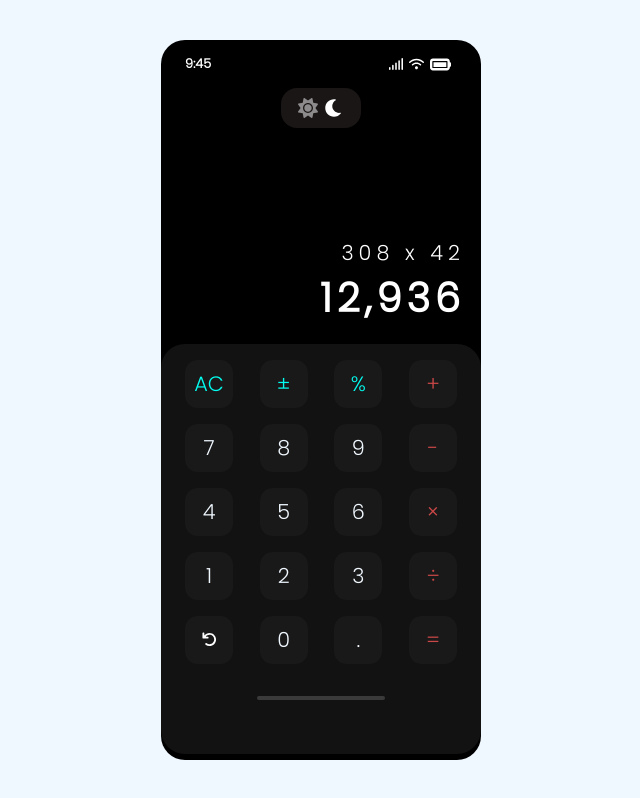
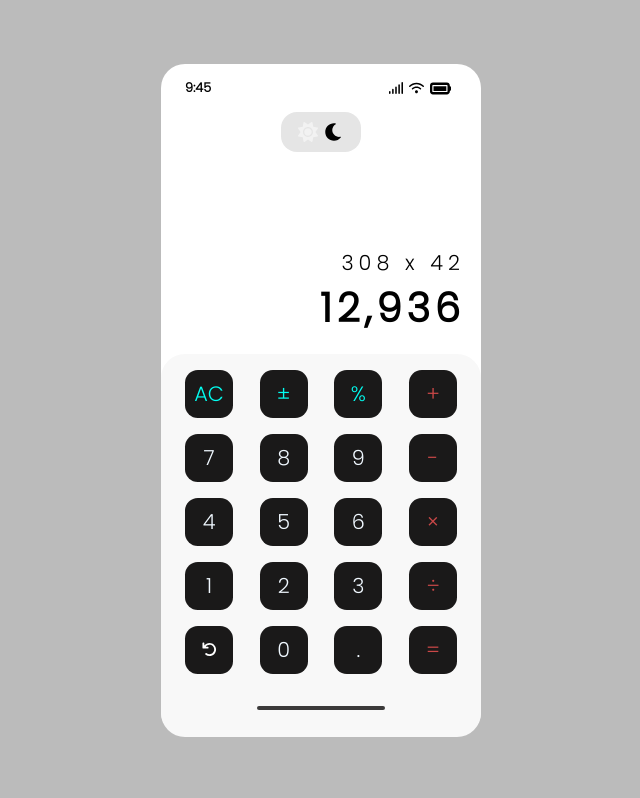
Before and after one commit to Boye95/JS-Calculator, a plain HTML site: page index.html in a window 1280 px wide. Both pictures are taken after a click on the picture 626 px from the left and 108 px from the top of the page. Shown: the whole page, without its empty margins (319-959 px from the left). Drawn offline with Linux system fonts and the light colour scheme.

Commit message:
add working darkmode switch

```diff
--- a/app.js
+++ b/app.js
@@ -1 +1,36 @@
-// Get the
+// DARK MODE
+// Grab needed DOM Elements
+
+const container = document.querySelector('#container');
+const notiBar = document.querySelector('#noti-bar');
+const lightSwitch = document.querySelector('#light-dark');
+const light = document.querySelector('.light');
+const dark = document.querySelector('.dark');
+const screen = document.querySelector('#screen');
+const keySection = document.querySelector('#cal-keys-section');
+const numberSection = document.querySelector('#numbers-section');
+const keyBoxes = document.querySelectorAll('#keys').childNodes;
+
+(function () {
+    light.addEventListener('click', () => {
+        container.style.backgroundColor = "white";
+        notiBar.style.filter = "invert(100)";
+        lightSwitch.style.backgroundColor = "#E5E5E5";
+        dark.style.opacity = "1.0";
+        light.style.opacity = "0.5";
+        dark.style.filter = "invert(0)";
+        screen.style.color = "black";
+        keySection.style.backgroundColor = "#F8F8F8";
+    });
+
+    dark.addEventListener('click', () => {
+        container.style.backgroundColor = "black";
+        notiBar.style.filter = "invert(0)";
+        lightSwitch.style.backgroundColor = "#1B1616";
+        light.style.opacity = "1.0";
+        dark.style.opacity = "0.5";
+        dark.style.filter = "invert(100)";
+        screen.style.color = "white";
+        keySection.style.backgroundColor = "#131212";
+    });
+})();
--- a/index.html
+++ b/index.html
@@ -80,7 +80,7 @@
 
 
 
-    <script src="app.js1"></script>
+    <script src="app.js"></script>
 </body>
 
 </html>
--- a/style.css
+++ b/style.css
@@ -6,7 +6,7 @@
 }
 
 body {
-    background-color: aliceblue;
+    background-color: rgb(187, 187, 187);
     display: flex;
     justify-content: center;
     align-items: center;
@@ -16,7 +16,7 @@ body {
 #container {
     background-color: black;
     width: 20rem;
-    height: 90vh;
+    height: 42rem;
     border-radius: 1.5rem;
 }
 
@@ -56,7 +56,7 @@ body {
     width: 5rem;
     padding: 10px;
     border-radius: 1rem;
-    background-color: rgb(27, 22, 22);
+    background-color: #1b1616;
 }
 
 .mode {
@@ -91,7 +91,7 @@ body {
 
 #cal-keys-section {
     border-radius: 1.5rem;
-    background-color: rgb(19, 18, 18);
+    background-color: #131212;
     height: 57%;
 }
 
```
